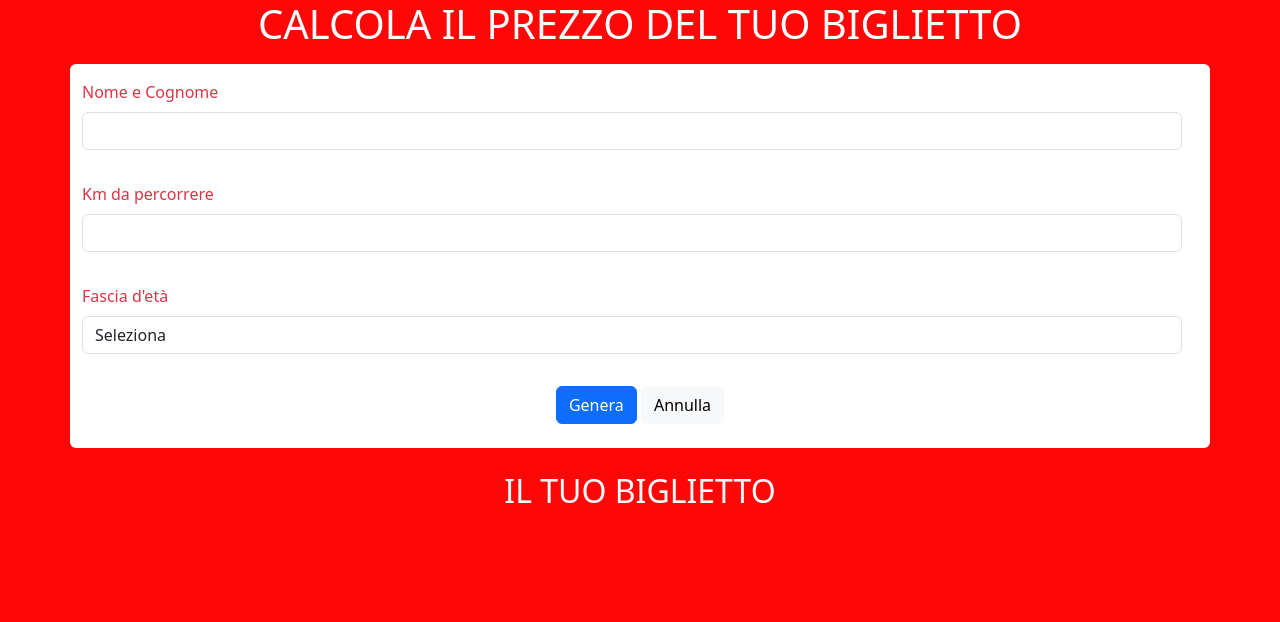
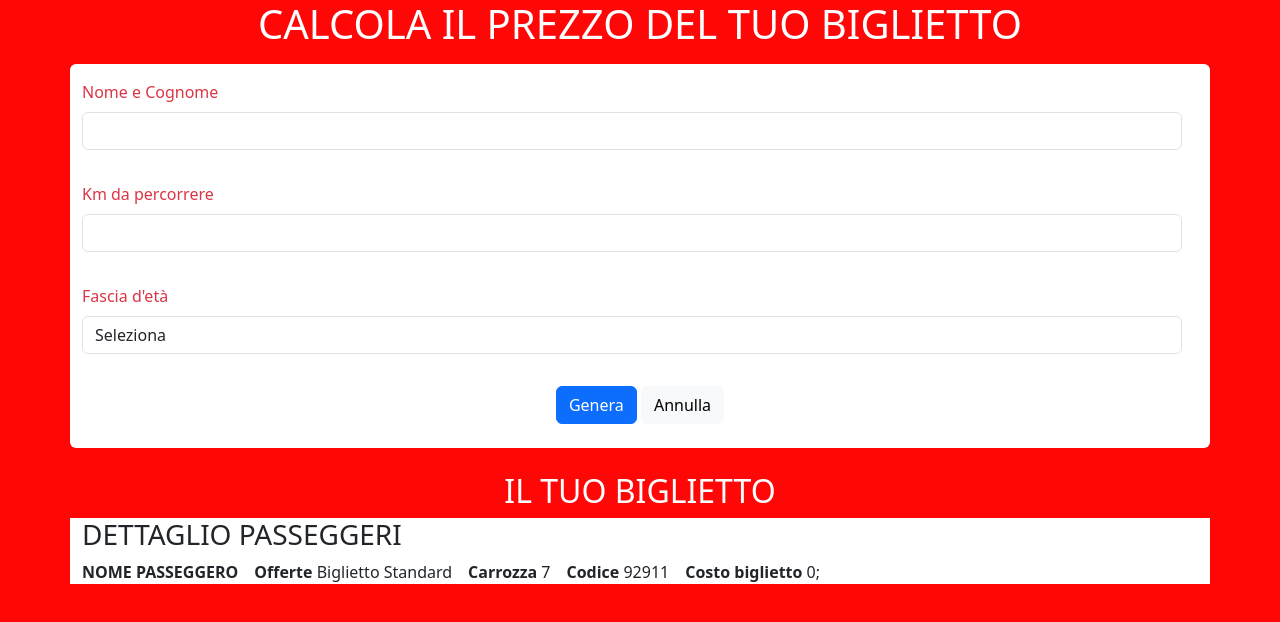
Before and after one commit to albertostizzoli/js-biglietto-treno-form, a plain HTML site: page index.html in a window 1280 px wide. Both pictures are taken after a click on the button "Genera". Drawn offline with nearby package versions, Linux system fonts and the light colour scheme.

Commit message:
Complete

```diff
--- a/index.html
+++ b/index.html
@@ -9,6 +9,7 @@
     <link rel="stylesheet" href="css/style.css">
     <title>Calcolo del prezzo del biglietto del treno</title>
 </head>
+
 <body>
     <div class="wrapper">
         <h1 class="text-center text-white pb-2">CALCOLA IL PREZZO DEL TUO BIGLIETTO</h1>
@@ -35,10 +36,17 @@
                 <button type="button" class="btn btn-light ">Annulla</button>
             </div>
         </div>
-            <h2 class="text-center text-white pt-4">IL TUO BIGLIETTO</h2>
-            <div id="ticket">
-
+        <h2 class="text-center text-white pt-4">IL TUO BIGLIETTO</h2>
+        <div class="container bg-body">
+            <h3 class="text-start">DETTAGLIO PASSEGGERI</h3>
+            <div class="box d-flex pe-2">
+                <div id="ticket"></div>
+                <div id="offer" class="ps-3"></div>
+                <div id="carrozza" class="ps-3"></div>
+                <div id="codice" class="ps-3"></div>
+                <div id="biglietto" class="ps-3"></div>
             </div>
+        </div>
     </div>
     <script src="js/script.js"></script>
 </body>
--- a/js/script.js
+++ b/js/script.js
@@ -29,5 +29,28 @@ button.addEventListener('click', function(){
     console.log(price);
 
     const ticket = document.getElementById('ticket');
+    ticket.innerHTML = `<strong>NOME PASSEGGERO</strong> ${nome}`;
+
+    console.log(nome);
+
+    const offer = document.getElementById('offer');
+    offer.innerHTML = `<strong>Offerte</strong> Biglietto Standard`;
+
+    console.log (offer);
+
+    const carrozza = document.getElementById('carrozza');
+    carrozza.innerHTML = `<strong>Carrozza</strong> 7`;
+
+    console.log(carrozza);
+
+    const codice = document.getElementById('codice');
+    codice.innerHTML = `<strong>Codice</strong> 92911`;
+
+    console.log(codice);
+
+    const biglietto = document.getElementById('biglietto');
+    biglietto.innerHTML = `<strong>Costo biglietto</strong> ${price};`
+
+
 }
 );
```
Also changed, not shown: css/style.css (line endings or trailing spaces).
